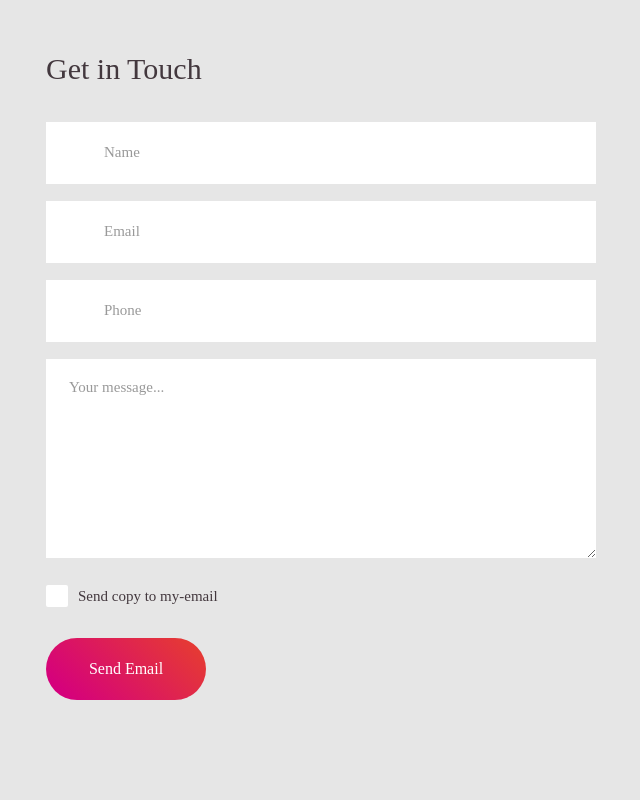
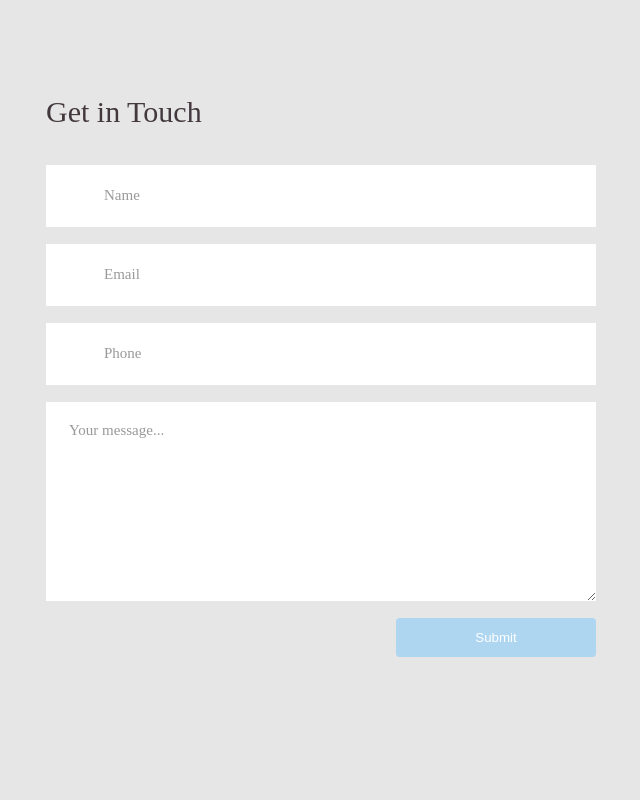
Before and after one commit to saniyathahseen/ExamPortal, a PHP site: the page made by contact us.html in a window 1280 px wide. Shown: the whole page, without its empty margins (319-959 px from the left). Run offline with PHP 8.4, Linux system fonts and the light colour scheme; some web fonts are replaced.

Commit message:
changes to contact

```diff
--- a/contact us.html
+++ b/contact us.html
@@ -50,21 +50,9 @@
 					<textarea class="input100" name="message" placeholder="Your message..."></textarea>
 				</div>
 
-				<div class="contact100-form-checkbox">
-					<input class="input-checkbox100" id="ckb1" type="checkbox" name="copy-mail">
-					<label class="label-checkbox100" for="ckb1">
-						Send copy to my-email
-					</label>
-				</div>
 
-				<div class="container-contact100-form-btn">
-					<div class="wrap-contact100-form-btn">
-						<div class="contact100-form-bgbtn"></div>
-						<button class="contact100-form-btn">
-							Send Email
-						</button>
-					</div>
-				</div>
+
+				<input type="submit" value="Submit" style="width: 200px;">
 			</form>
 		</div>
 	</div>
--- a/contact.css
+++ b/contact.css
@@ -295,65 +295,18 @@ textarea.input100 {
 
 /*------------------------------------------------------------------
 [ Button ]*/
-.container-contact100-form-btn {
-  display: -webkit-box;
-  display: -webkit-flex;
-  display: -moz-box;
-  display: -ms-flexbox;
-  display: flex;
-  flex-wrap: wrap;
-  padding-top: 13px;
+input[type=submit] {
+  background-color:#AED6F1;
+  color: white;
+  padding: 12px 20px;
+  border: none;
+  border-radius: 4px;
+  cursor: pointer;
+  float: right;
 }
-
-.wrap-contact100-form-btn {
-  display: block;
-  position: relative;
-  z-index: 1;
-  border-radius: 31px;
-  overflow: hidden;
+input[type=submit]:hover {
+  background-color: #030303;
 }
-
-.contact100-form-bgbtn {
-  position: absolute;
-  z-index: -1;
-  width: 300%;
-  height: 100%;
-  background: #df2351;
-  background: -webkit-linear-gradient(-135deg, #d5007d, #e53935, #d5007d, #e53935);
-  background: -o-linear-gradient(-135deg, #d5007d, #e53935, #d5007d, #e53935);
-  background: -moz-linear-gradient(-135deg, #d5007d, #e53935, #d5007d, #e53935);
-  background: linear-gradient(-135deg, #d5007d, #e53935, #d5007d, #e53935);
-  top: 0;
-  left: -100%;
-
-  -webkit-transition: all 0.4s;
-  -o-transition: all 0.4s;
-  -moz-transition: all 0.4s;
-  transition: all 0.4s;
-}
-
-.contact100-form-btn {
-  display: -webkit-box;
-  display: -webkit-flex;
-  display: -moz-box;
-  display: -ms-flexbox;
-  display: flex;
-  justify-content: center;
-  align-items: center;
-  padding: 0 20px;
-  min-width: 160px;
-  height: 62px;
-
-  font-family: Oswald-Medium;
-  font-size: 16px;
-  color: #fff;
-  line-height: 1.2;
-}
-
-.wrap-contact100-form-btn:hover .contact100-form-bgbtn {
-  left: 0;
-}
-
 /*------------------------------------------------------------------
 [ Responsive ]*/
 
```
